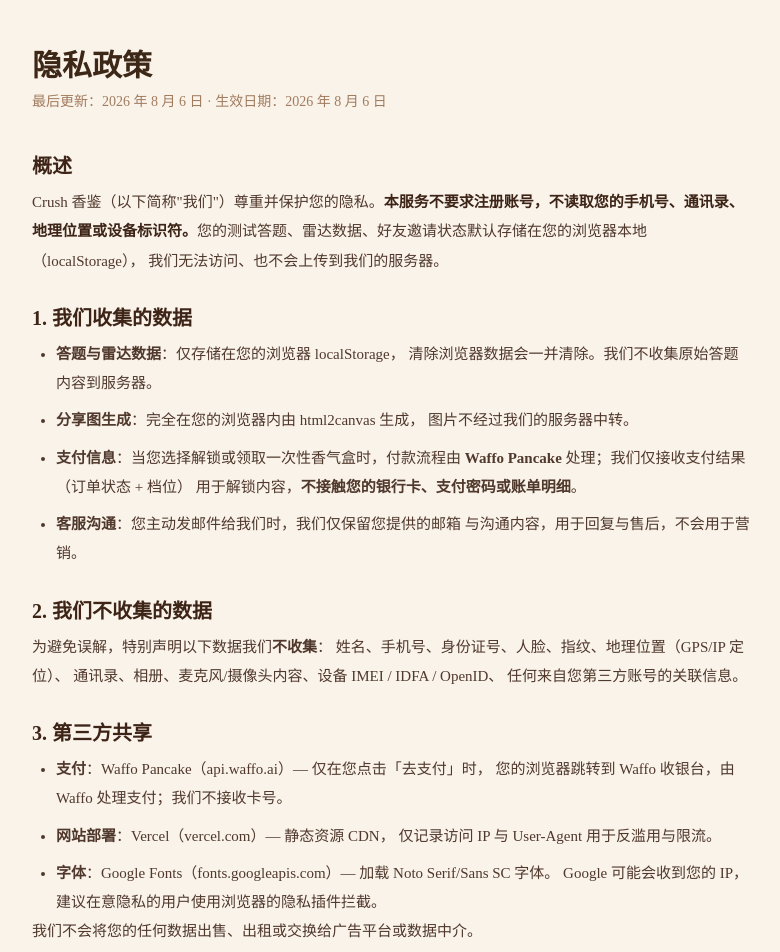
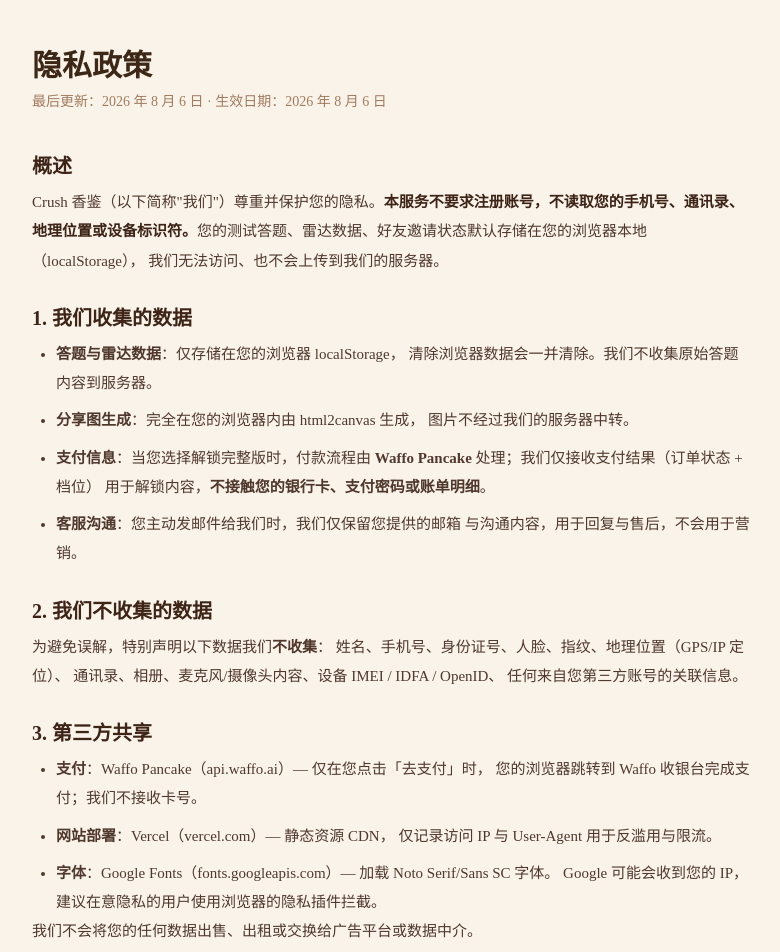
Before and after one commit to Ici17/Crush-Xiangjian, a Next.js app: page /privacy in a window 1280 px wide. Shown: the top 952 px of the page, without its empty margins (248-1028 px from the left). Built offline with nearby package versions, Linux system fonts and the light colour scheme.

Commit message:
feat: 价格改 29.9/20.9 + 全站清除一次性香气盒入口

```diff
--- a/app/privacy/page.tsx
+++ b/app/privacy/page.tsx
@@ -38,7 +38,7 @@ export default function PrivacyPage() {
             图片不经过我们的服务器中转。
           </li>
           <li>
-            <strong>支付信息</strong>：当您选择解锁或领取一次性香气盒时，付款流程由
+            <strong>支付信息</strong>：当您选择解锁完整版时，付款流程由
             <strong> Waffo Pancake</strong> 处理；我们仅接收支付结果（订单状态 + 档位）
             用于解锁内容，<strong>不接触您的银行卡、支付密码或账单明细</strong>。
           </li>
@@ -60,7 +60,7 @@ export default function PrivacyPage() {
         <ul className="list-disc pl-6 space-y-2">
           <li>
             <strong>支付</strong>：Waffo Pancake（api.waffo.ai）— 仅在您点击「去支付」时，
-            您的浏览器跳转到 Waffo 收银台，由 Waffo 处理支付；我们不接收卡号。
+            您的浏览器跳转到 Waffo 收银台完成支付；我们不接收卡号。
           </li>
           <li>
             <strong>网站部署</strong>：Vercel（vercel.com）— 静态资源 CDN，
```
